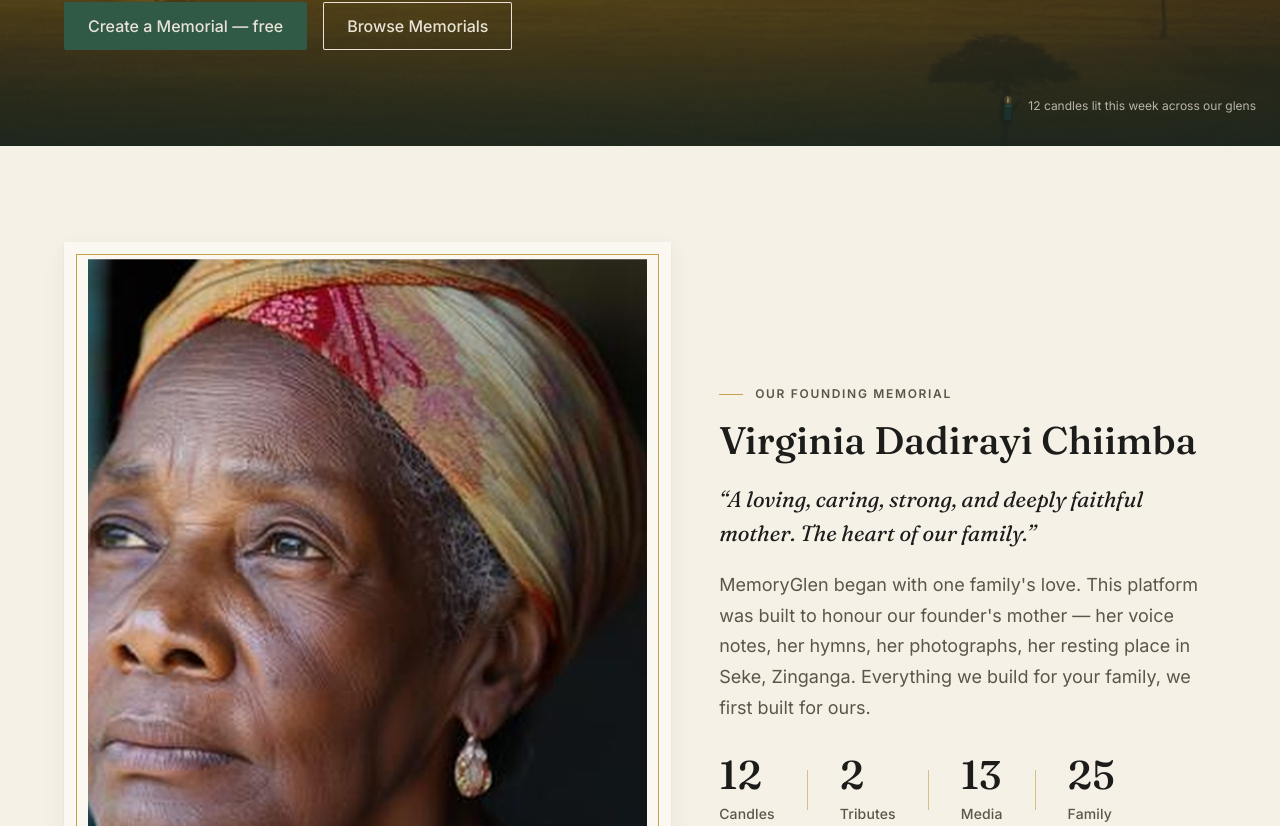
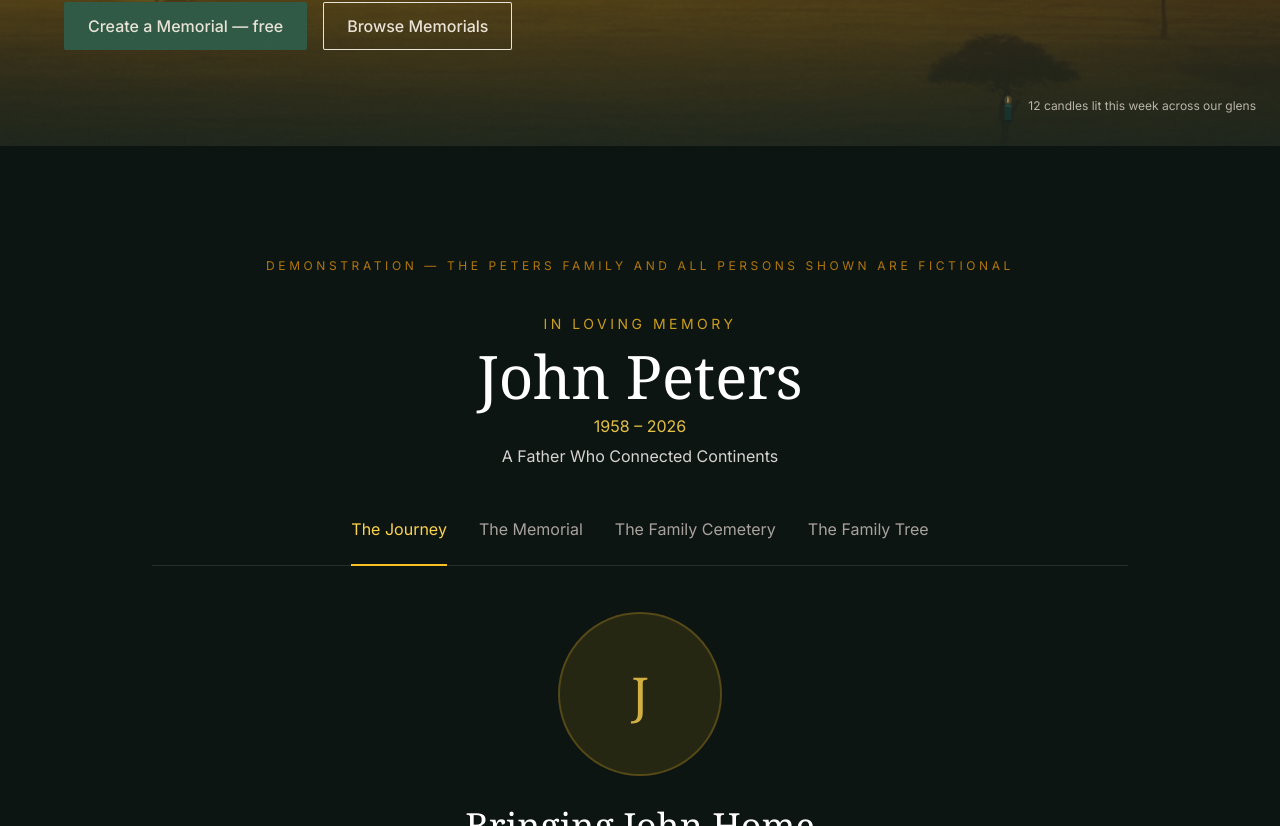
Before and after one commit to Vitalchain76/memoryglenV3, a React (Vite) app: page / in a window 1280 px wide. Shown: the part 654-1480 px from the top of the page. Built offline with nearby package versions, Linux system fonts and the light colour scheme.

Commit message:
Remove FoundingMemorial component from Home

```diff
--- a/src/pages/Home.tsx
+++ b/src/pages/Home.tsx
@@ -247,7 +247,6 @@ export default function Home() {
   return (
     <>
       <Hero />
-      <FoundingMemorial />
       <JohnDemoTabs />
       <RecentMemorials />
       <HowItWorks />
```
